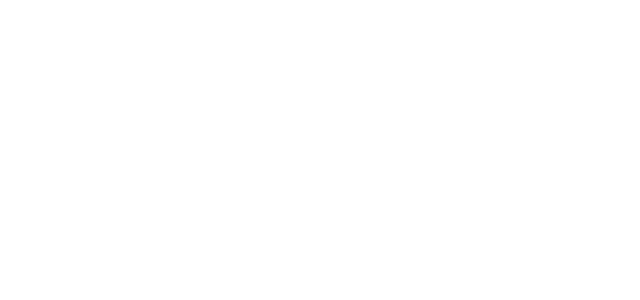
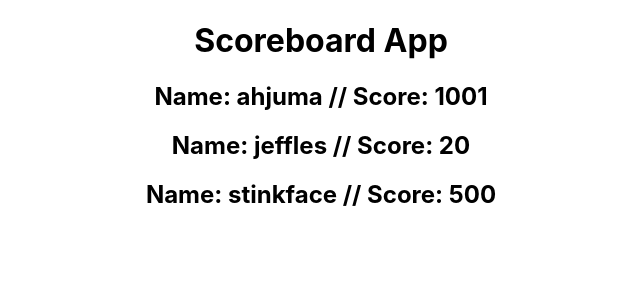
Before and after one commit to Kllicks/react-scoreboard, a React (Create React App) app: page / in a window 1280 px wide. Shown: the top 300 px of the page, without its empty margins (319-959 px from the left). Built offline with nearby package versions, Linux system fonts and the light colour scheme.

Commit message:
adds _scoresAsCards function so we can now see the name and score of each person in the browser

```diff
--- a/src/App.js
+++ b/src/App.js
@@ -1,14 +1,55 @@
 import React, { Component } from 'react';
-import logo from './logo.svg';
+// import logo from './logo.svg';
 import './App.css';
 
 class App extends Component {
+  constructor(props) {
+    super(props);
+
+    // Set up state
+    this.state = {
+      scores: [
+        {
+          id: 1,
+          name: `ahjuma`,
+          score: 1001
+        },
+        {
+          id: 2,
+          name: `jeffles`,
+          score: 20
+        },
+        {
+          id: 3,
+          name: `stinkface`,
+          score: 500
+        }
+
+      ]
+    }
+  }
+
   render() {
     return (
       <div className="App">
-
+        <h1>Scoreboard App</h1>
+        {/* This is a comment */}
+        <div className="score-container">
+          {this._scoresAsCards()}
+        </div>
       </div>
     );
+  }
+
+  _scoresAsCards() {
+    const cards = this.state.scores.map(score => {
+      return (
+        <div key={score.id}>
+          <h2>Name: {score.name} // Score: {score.score}</h2>
+        </div>
+      );
+    });
+    return cards;
   }
 }
 
```
